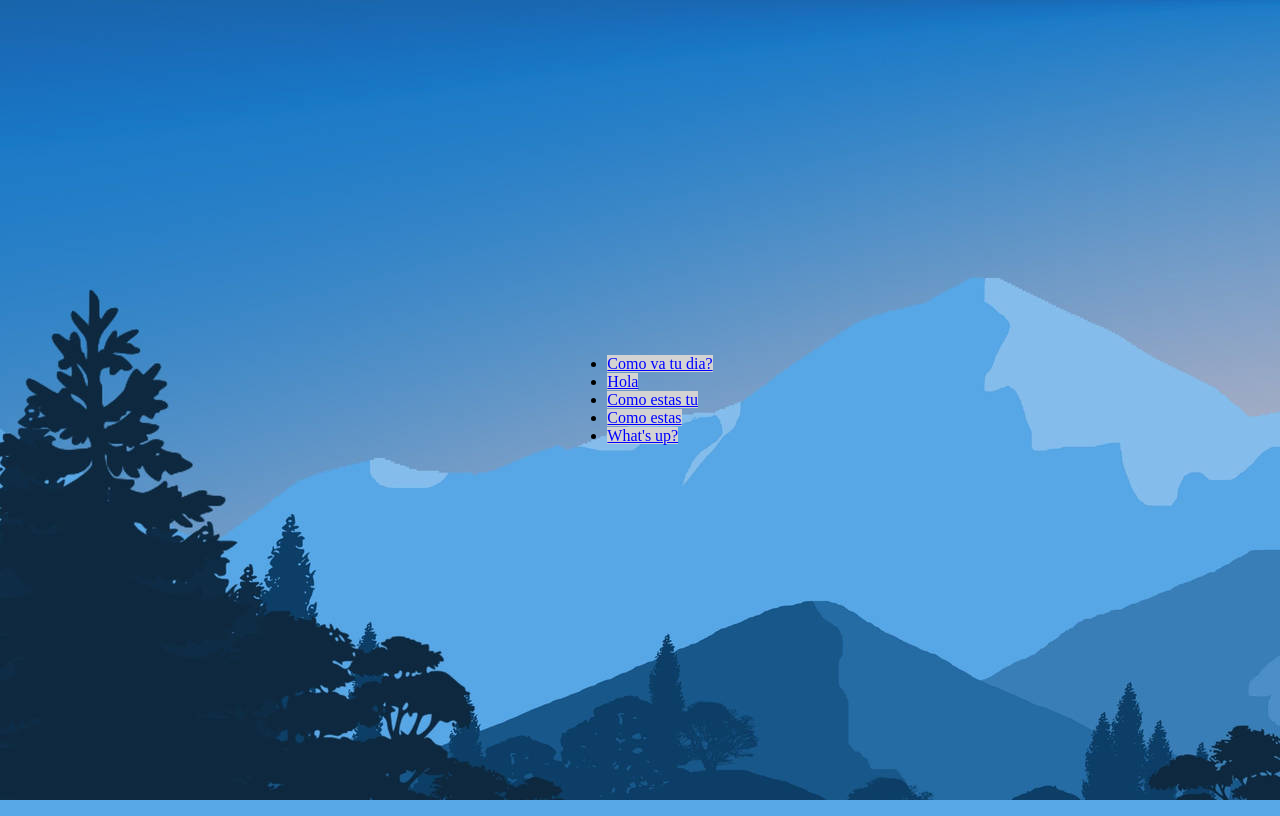
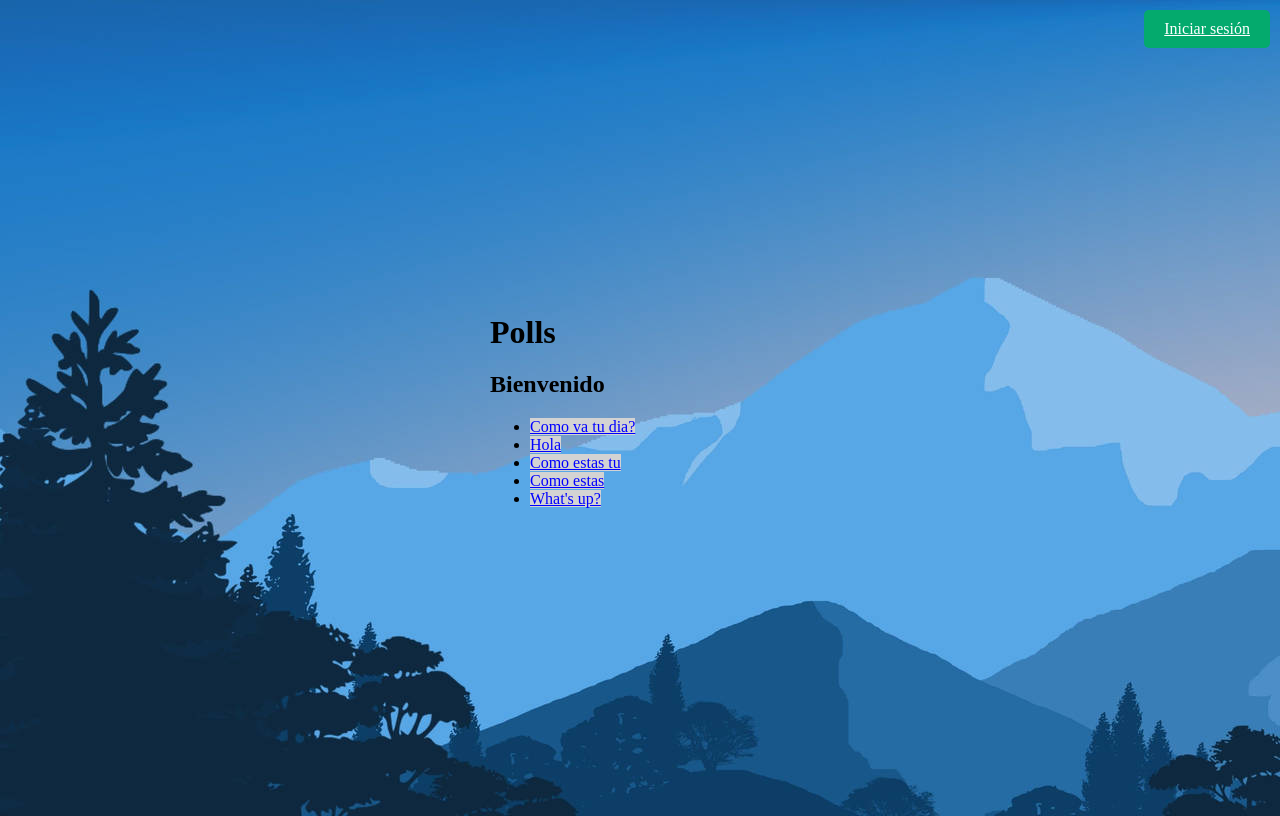
Before and after one commit to SamuelP-R/Djangotutorial, a Django app: page /polls/ in a window 1280 px wide. Run offline with Django 4.2, Linux system fonts and the light colour scheme; data comes from the database, SQL or seed files in the repository; both versions use the stored data as it was after the commit.

Commit message:
28 de enero

```diff
--- a/mysite/settings.py
+++ b/mysite/settings.py
@@ -11,6 +11,7 @@
 """
 
 from pathlib import Path
+import os
 
 # Build paths inside the project like this: BASE_DIR / 'subdir'.
 BASE_DIR = Path(__file__).resolve().parent.parent
@@ -55,7 +56,7 @@
 TEMPLATES = [
     {
         'BACKEND': 'django.template.backends.django.DjangoTemplates',
-        'DIRS': [BASE_DIR / "templates"],
+        'DIRS': [os.path.join(BASE_DIR / "templates")],
         'APP_DIRS': True,
         'OPTIONS': {
             'context_processors': [
@@ -122,3 +123,6 @@
 # https://docs.djangoproject.com/en/4.2/ref/settings/#default-auto-field
 
 DEFAULT_AUTO_FIELD = 'django.db.models.BigAutoField'
+
+# Redirect to home URL after login (Default redirects to /accounts/profile/)
+LOGIN_REDIRECT_URL = '/'
--- a/mysite/urls.py
+++ b/mysite/urls.py
@@ -16,8 +16,12 @@
 """
 from django.contrib import admin
 from django.urls import include, path
+from django.views.generic import RedirectView
 
 urlpatterns = [
+    #Redirige a la aplicacion polls
+    path("", RedirectView.as_view(url="/polls/", permanent=False)),
     path("polls/", include("polls.urls")),
     path('admin/', admin.site.urls),
+    path('accounts/', include('django.contrib.auth.urls')),
 ]
--- a/polls/static/polls/style.css
+++ b/polls/static/polls/style.css
@@ -8,3 +8,36 @@
     justify-content: center;
     align-items: center;
 }
+div {
+  width:300px;
+  margin:auto;
+}
+
+.container {
+  position: relative;
+}
+
+.top-right {
+  position: absolute;
+  top: 10px;
+  right: 10px;
+  padding: 10px 20px;
+  background-color: #007bff;
+  color: white;
+  border: none;
+  border-radius: 5px;
+  cursor: pointer;
+  font-size: 16px;
+}
+
+.top-right:hover {
+  background-color: #0056b3;
+}
+
+/* Contenedor centrado */
+.centered-div {
+  display: flex;
+  justify-content: center;
+  align-items: center;
+  height: 100vh; /* Altura de toda la ventana */
+}
--- a/polls/templates/polls/index.html
+++ b/polls/templates/polls/index.html
@@ -1,15 +1,66 @@
+<!DOCTYPE html>
+<html lang="en">
+<head>
+    <meta charset="UTF-8">
+    <meta name="viewport" content="width=device-width, initial-scale=1.0">
+    <title>Polls</title>
     {% load static %}
+    <link rel="stylesheet" href="{% static 'polls/style.css' %}">
+    <style>
+        /* Botón en la esquina superior derecha */
+        .top-right {
+            position: absolute;
+            top: 10px;
+            right: 10px;
+            padding: 10px 20px;
+            background-color: #04AA6D;
+            color: white;
+            border: none;
+            border-radius: 5px;
+            cursor: pointer;
+            font-size: 16px;
+        }
 
-    <link rel="stylesheet" href="{% static 'polls/style.css' %}">
+        .top-right:hover {
+            background-color:rgb(137, 157, 179);
+        }
 
+        /* Contenedor centrado */
+        .centered-div {
+            display: flex;
+            justify-content: center;
+            align-items: center;
+            height: 100vh; /* Altura de toda la ventana */
+        }
+
+        h1 {
+            margin-bottom: 20px; /* Espaciado inferior */
+        }
+    </style>
+</head>
+<body>
+      <!--Inicio de Sesión o Cerrar Sesión -->
+      {% if user.is_authenticated %}
+      <a href="{% url 'logout' %}?next={{ request.path }}" class="top-right">Cerrar sesión</a>
+      {% else %}
+      <a href="{% url 'login' %}?next={{ request.path }}" class="top-right">Iniciar sesión</a>
+     {% endif %}
+
+    <!-- Contenedor centrado -->
+    <div class="centered-div">
+        <div>
+            <h1>Polls</h1>
+            <h2>Bienvenido {{ user.get_username }}</h2>
             {% if latest_question_list %}
-
                 <ul>
                 {% for question in latest_question_list %}
                 <li><a href="{% url 'polls:detail' question.id %}">{{ question.question_text }}</a></li>
                 {% endfor %}
                 </ul>
-
             {% else %}
                 <p>No polls are available.</p>
             {% endif %}
+        </div>
+    </div>
+</body>
+</html>
--- /dev/null
+++ b/polls/templates/registration/logged_out.html
@@ -0,0 +1,6 @@
+
+{% block content %}
+<p>¡Sesión finalizada!</p>
+
+<a href="{% url 'login'%}">Haga clic aquí para iniciar sesión nuevamente.</a>
+{% endblock %}
--- a/polls/urls.py
+++ b/polls/urls.py
@@ -1,4 +1,4 @@
-from django.urls import path
+from django.urls import include, path
 from . import views
 
 
@@ -12,4 +12,6 @@
     path("<int:pk>/results/", views.ResultsView.as_view(), name="results"),
     # ex: /polls/5/vote/
     path("<int:question_id>/vote/", views.vote, name="vote"),
+
+    path('accounts/', include('django.contrib.auth.urls')),
 ]
```
Also changed, not shown: polls/templates/polls/detail.html (+23 -1 lines), polls/templates/polls/results.html (+13 -1 lines), polls/templates/registration/login.html (added, +37 -0 lines), db.sqlite3. Lines whose indentation alone changed are shown as unchanged.
